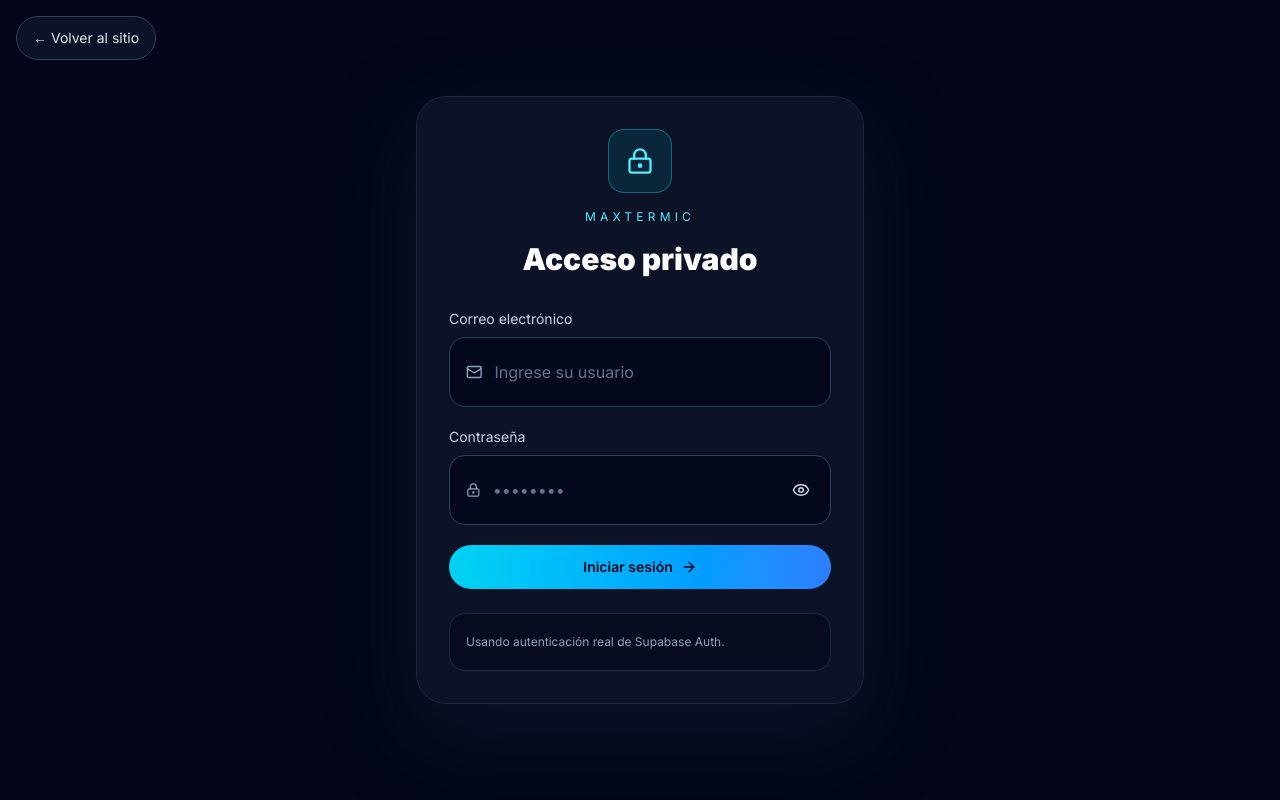
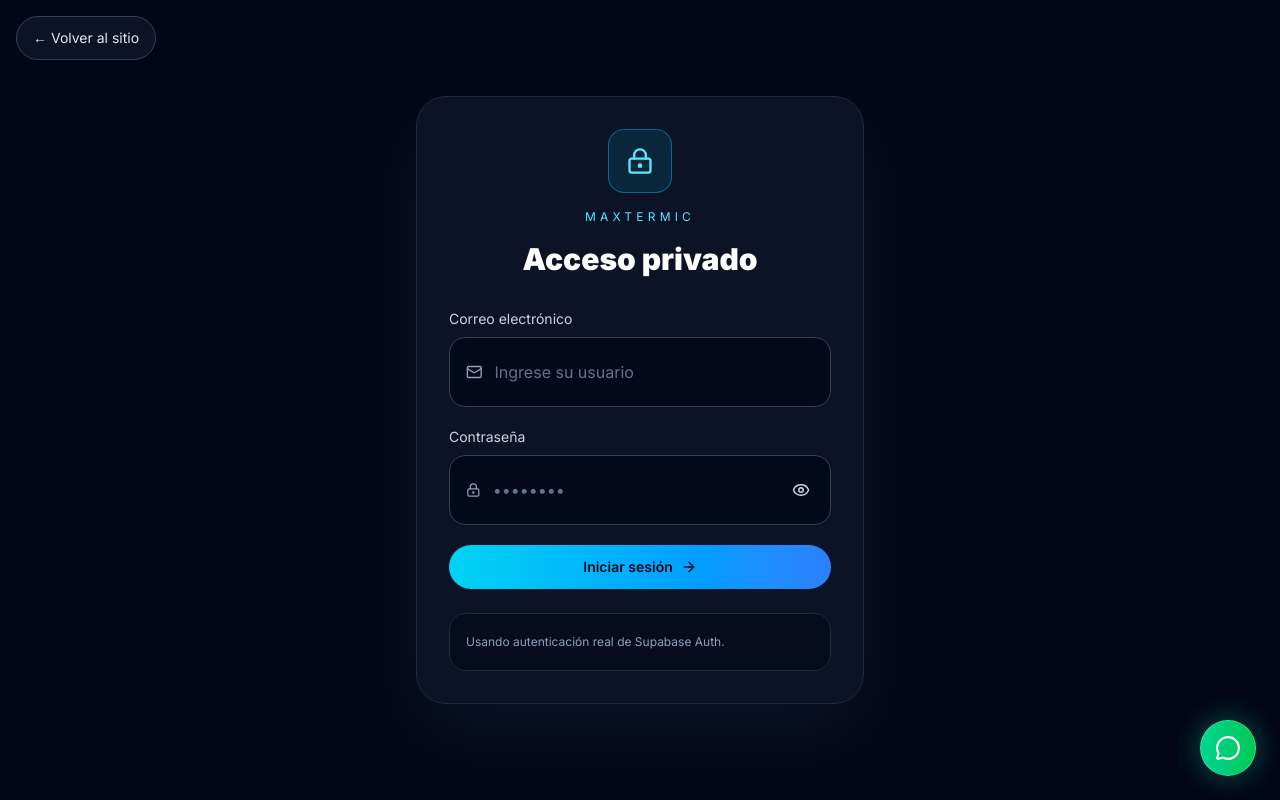
Before and after one commit to maxtermiccom-ai/nuevomaxtermic, a Next.js app: page /admin/login in a window 1280 px wide. Built offline with nearby package versions, Linux system fonts and the light colour scheme; no server answers.

Commit message:
boton whatsapp y subir

```diff
--- a/app/layout.tsx
+++ b/app/layout.tsx
@@ -3,6 +3,7 @@ import { Inter, Orbitron } from "next/font/google";
 import "./globals.css";
 import { PwaInstallPrompt } from "../components/pwa-install-prompt";
 import { PwaRegister } from "../components/pwa-register";
+import { WhatsAppFloat } from "../components/whatsapp-float";
 
 const inter = Inter({
   variable: "--font-inter",
@@ -57,6 +58,7 @@ export default function RootLayout({ children }: LayoutProps<"/">) {
       <body className="min-h-full bg-slate-950 text-slate-100">
         <PwaRegister />
         {children}
+        <WhatsAppFloat />
         <PwaInstallPrompt />
       </body>
     </html>
--- a/components/landing-page.tsx
+++ b/components/landing-page.tsx
@@ -5,6 +5,7 @@ import {
   ArrowRight,
   BadgeCheck,
   Building2,
+  ChevronUp,
   Factory,
   Gauge,
   MapPin,
@@ -18,7 +19,7 @@ import {
   Wrench,
   Zap,
 } from "lucide-react";
-import { useMemo, useState } from "react";
+import { useEffect, useMemo, useState } from "react";
 import type { ProjectRecord } from "@/lib/projects";
 import { projectCategories } from "@/lib/projects";
 import { SiteHeader } from "@/components/site-header";
@@ -120,6 +121,8 @@ const reveal = {
 
 export function LandingPage({ projects }: { projects: ProjectRecord[] }) {
   const [activeCategory, setActiveCategory] = useState<(typeof projectCategories)[number]>("Todos");
+  const [mounted, setMounted] = useState(false);
+  const [showScrollTop, setShowScrollTop] = useState(false);
   const [form, setForm] = useState({
     name: "",
     email: "",
@@ -131,6 +134,15 @@ export function LandingPage({ projects }: { projects: ProjectRecord[] }) {
   const [submitted, setSubmitted] = useState(false);
   const [submitError, setSubmitError] = useState("");
   const [isSubmitting, setIsSubmitting] = useState(false);
+
+  useEffect(() => {
+    setMounted(true);
+
+    const onScroll = () => setShowScrollTop(window.scrollY > 420);
+    onScroll();
+    window.addEventListener("scroll", onScroll, { passive: true });
+    return () => window.removeEventListener("scroll", onScroll);
+  }, []);
 
   const filteredProjects = useMemo(() => {
     if (activeCategory === "Todos") return projects;
@@ -467,6 +479,16 @@ export function LandingPage({ projects }: { projects: ProjectRecord[] }) {
         </section>
       </main>
 
+      <button
+        type="button"
+        aria-label="Subir al inicio"
+        suppressHydrationWarning
+        onClick={() => window.scrollTo({ top: 0, behavior: "smooth" })}
+        className={`fixed bottom-6 left-6 z-50 inline-flex h-12 w-12 items-center justify-center rounded-full border border-cyan-400/50 bg-gradient-to-r from-cyan-400 to-blue-500 text-slate-950 shadow-[0_0_30px_rgba(34,211,238,0.35)] transition-all duration-300 ${mounted && showScrollTop ? "translate-y-0 opacity-100" : "pointer-events-none translate-y-4 opacity-0"}`}
+      >
+        <ChevronUp size={20} />
+      </button>
+
       <footer className="border-t border-slate-800 bg-slate-950/90">
         <div className="mx-auto grid max-w-7xl gap-10 px-5 py-12 sm:px-6 lg:grid-cols-[1.3fr_0.7fr_0.7fr_1fr] lg:px-8">
           <div>
--- /dev/null
+++ b/components/whatsapp-float.tsx
@@ -0,0 +1,18 @@
+import { MessageCircle } from "lucide-react";
+
+const WHATSAPP_NUMBER = "56967407770";
+
+export function WhatsAppFloat() {
+  return (
+    <a
+      href={`https://wa.me/${WHATSAPP_NUMBER}?text=${encodeURIComponent("Hola, quiero consultar sobre un proyecto de climatización.")}`}
+      target="_blank"
+      rel="noreferrer"
+      aria-label="Chatear por WhatsApp"
+      className="fixed bottom-6 right-6 z-50 inline-flex h-14 w-14 items-center justify-center rounded-full border border-emerald-300/60 bg-gradient-to-r from-emerald-400 to-green-500 text-white shadow-[0_0_30px_rgba(16,185,129,0.45)] transition duration-200 hover:scale-105 hover:shadow-[0_0_35px_rgba(16,185,129,0.6)]"
+      title="WhatsApp"
+    >
+      <MessageCircle size={26} />
+    </a>
+  );
+}
```
